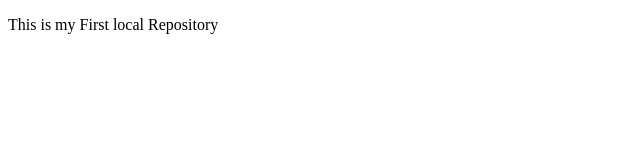
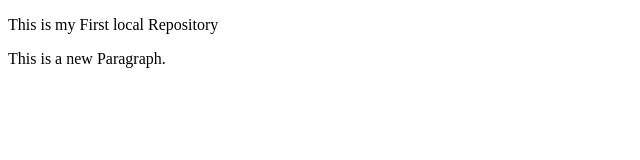
Before and after one commit to Maseeh-Ullah-Shah/LocalRepository, a plain HTML site: page index.html in a window 1280 px wide. Shown: the whole page, without its empty margins (0-640 px from the left). Drawn offline with Linux system fonts and the light colour scheme.

Commit message:
Add feature1

```diff
--- a/index.html
+++ b/index.html
@@ -7,5 +7,6 @@
 </head>
 <body>
     <p>This is my First local Repository</p>
+    <p>This is a new Paragraph.</p>
 </body>
 </html>
```
